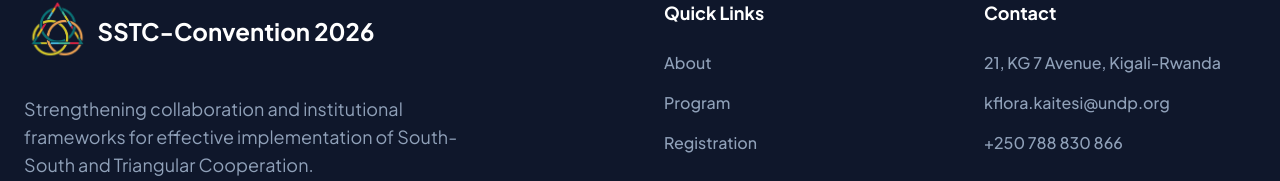
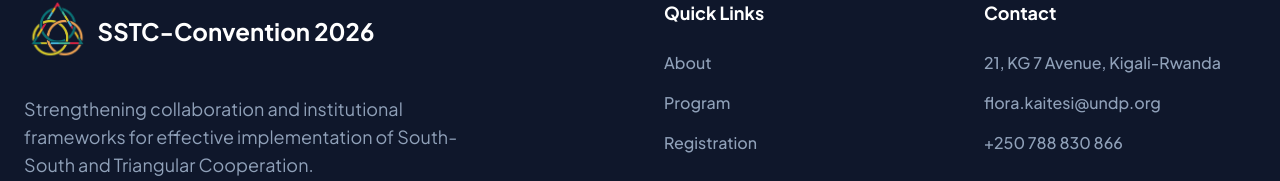
Before and after one commit to igizeneza100-lab/undp_rwanda, a React (Vite) app: page / in a window 1280 px wide. Shown: the part 6608-6789 px from the top of the page. Built offline with nearby package versions, Linux system fonts and the light colour scheme.

Commit message:
feat: update  rmail

```diff
--- a/src/components/Footer.tsx
+++ b/src/components/Footer.tsx
@@ -41,7 +41,7 @@ export default function Footer() {
           <h4 className="font-bold text-lg mb-6">Contact</h4>
           <ul className="space-y-4 text-slate-400 font-medium">
             <li>21, KG 7 Avenue, Kigali-Rwanda</li>
-            <li>kflora.kaitesi@undp.org</li>
+            <li>flora.kaitesi@undp.org</li>
             <li>+250 788 830 866</li>
           </ul>
         </div>
```
